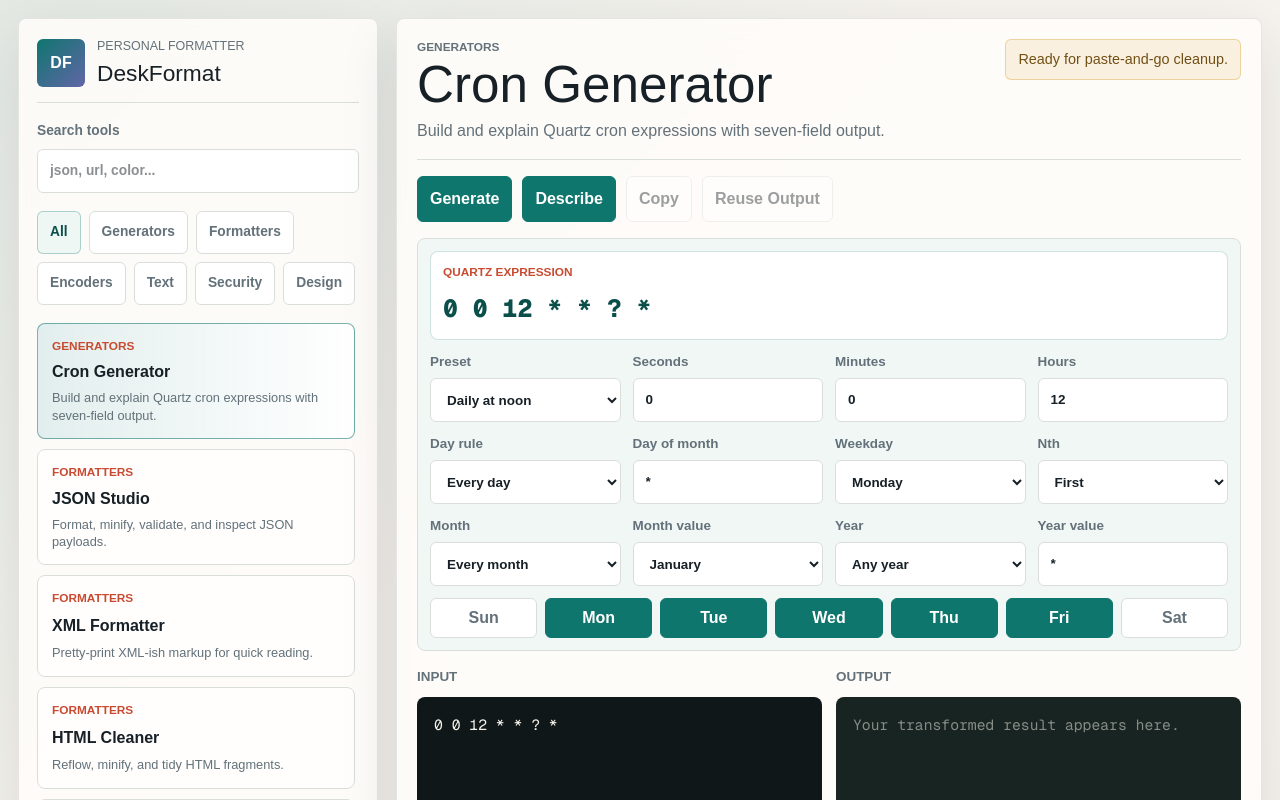
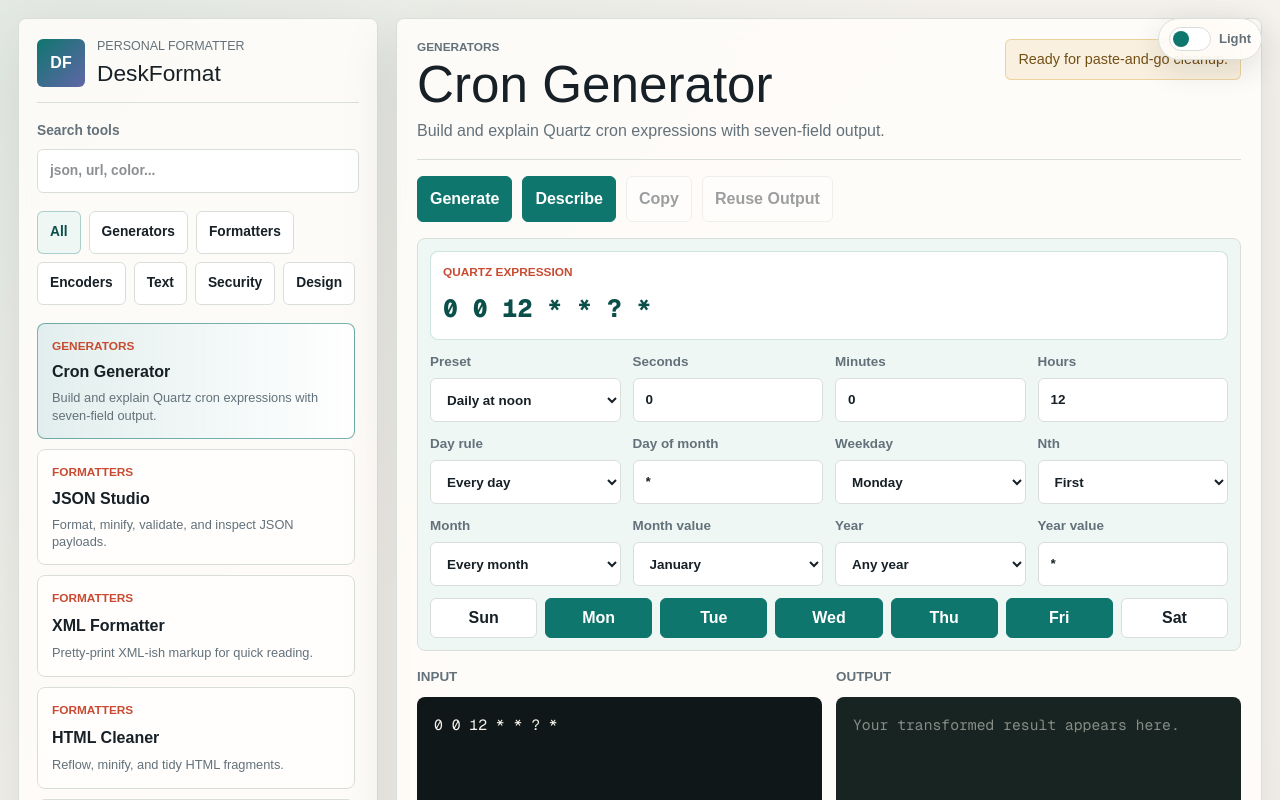
Before and after one commit to mi0k-0/deskformat, a Next.js app: page / in a window 1280 px wide. Shown: the top 800 px of the page. Built offline with nearby package versions, Linux system fonts and the light colour scheme.

Commit message:
Render theme toggle

```diff
--- a/app/layout.tsx
+++ b/app/layout.tsx
@@ -1,6 +1,8 @@
 import type { Metadata } from "next";
 import { Geist, Geist_Mono } from "next/font/google";
 import "./globals.css";
+import "./theme.css";
+import { ThemeToggle } from "./theme-toggle";
 
 const geistSans = Geist({
   variable: "--font-geist-sans",
@@ -45,6 +47,7 @@ export default function RootLayout({
       <body
         className={`${geistSans.variable} ${geistMono.variable} antialiased`}
       >
+        <ThemeToggle />
         {children}
       </body>
     </html>
```
